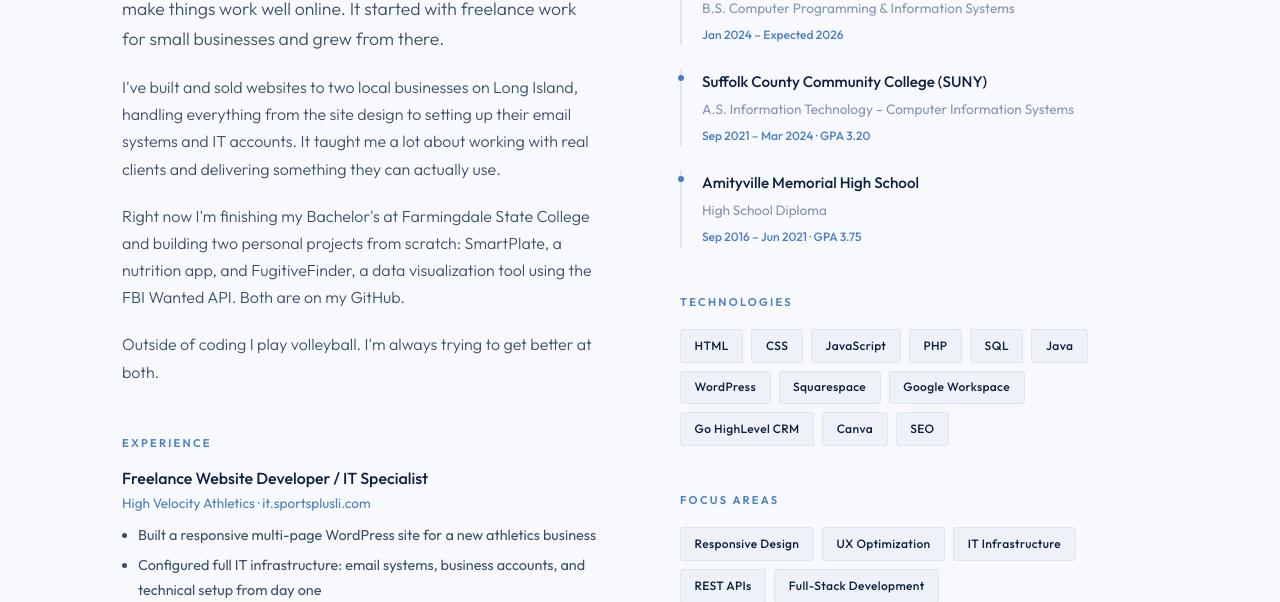
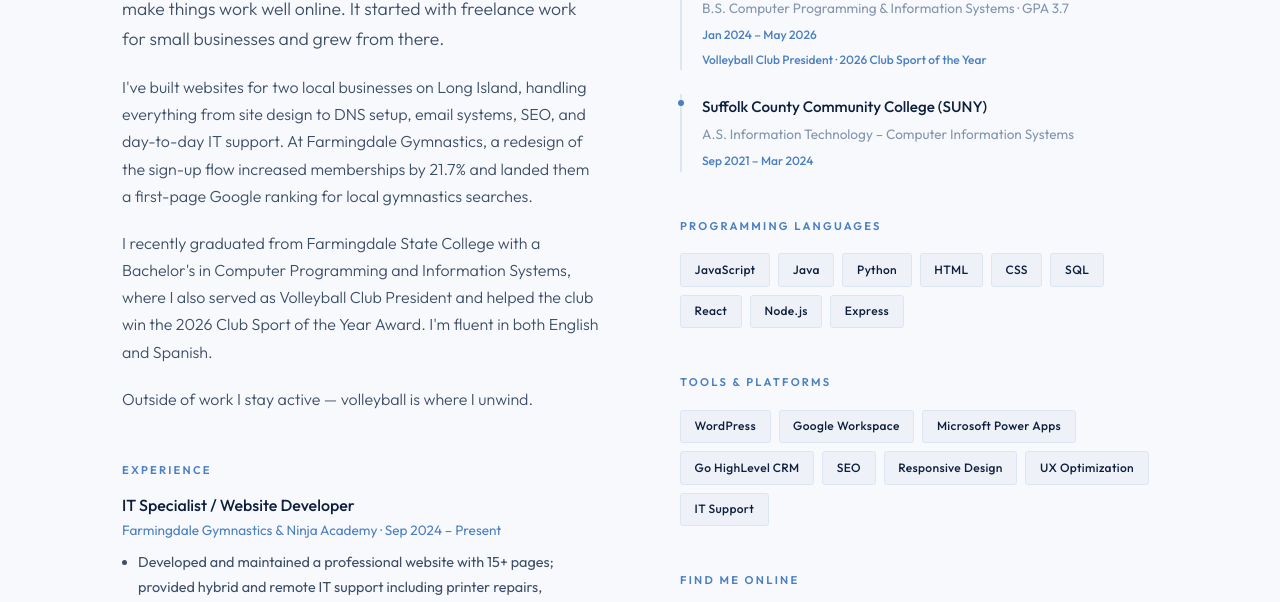
Before and after one commit to drkmz/DerekMendezPortfolio, a website: page pages/about.html in a window 1280 px wide. Shown: the part 690-1292 px from the top of the page. Drawn offline with nearby package versions, Linux system fonts and the light colour scheme.

Commit message:
Update about page with resume and mark graduation across site

```diff
--- a/pages/about.html
+++ b/pages/about.html
@@ -42,7 +42,7 @@
     <h1>Developer.<br /><em>Problem Solver.</em></h1>
     <p class="lead">
       I build websites for real businesses and I love what I do.
-      Based in New York, finishing my Bachelor's and always working on something new.
+      Based in New York, recently graduated, and always working on something new.
     </p>
   </div>
 </div>
@@ -64,17 +64,19 @@
           for small businesses and grew from there.
         </p>
         <p>
-          I've built and sold websites to two local businesses on Long Island, handling everything
-          from the site design to setting up their email systems and IT accounts. It taught me
-          a lot about working with real clients and delivering something they can actually use.
+          I've built websites for two local businesses on Long Island, handling everything from
+          site design to DNS setup, email systems, SEO, and day-to-day IT support. At Farmingdale
+          Gymnastics, a redesign of the sign-up flow increased memberships by 21.7% and landed
+          them a first-page Google ranking for local gymnastics searches.
         </p>
         <p>
-          Right now I'm finishing my Bachelor's at Farmingdale State College and building two
-          personal projects from scratch: SmartPlate, a nutrition app, and FugitiveFinder,
-          a data visualization tool using the FBI Wanted API. Both are on my GitHub.
+          I recently graduated from Farmingdale State College with a Bachelor's in Computer
+          Programming and Information Systems, where I also served as Volleyball Club President
+          and helped the club win the 2026 Club Sport of the Year Award. I'm fluent in both
+          English and Spanish.
         </p>
         <p>
-          Outside of coding I play volleyball. I'm always trying to get better at both.
+          Outside of work I stay active — volleyball is where I unwind.
         </p>
 
         <!--Work experience list-->
@@ -82,20 +84,19 @@
           <span class="section-label">Experience</span>
 
           <div class="exp-entry reveal reveal-delay-1">
-            <div class="role">Freelance Website Developer / IT Specialist</div>
-            <div class="company">High Velocity Athletics · it.sportsplusli.com</div>
+            <div class="role">IT Specialist / Website Developer</div>
+            <div class="company">Farmingdale Gymnastics &amp; Ninja Academy · Sep 2024 – Present</div>
             <ul>
-              <li>Built a responsive multi-page WordPress site for a new athletics business</li>
-              <li>Configured full IT infrastructure: email systems, business accounts, and technical setup from day one</li>
+              <li>Developed and maintained a professional website with 15+ pages; provided hybrid and remote IT support including printer repairs, encrypted password management, and domain rebranding</li>
+              <li>Redesigned site navigation and sign-up flow, increasing memberships 21.7%; optimized meta tags and Google SEO, resulting in a first-page ranking for local gymnastics searches</li>
             </ul>
           </div>
 
           <div class="exp-entry reveal reveal-delay-2">
-            <div class="role">Freelance Website Developer / IT Specialist</div>
-            <div class="company">Farmingdale Gymnastics &amp; Ninja Academy · fgany.com</div>
+            <div class="role">IT Specialist / Website Developer</div>
+            <div class="company">High Velocity Athletics · Feb 2025 – May 2025</div>
             <ul>
-              <li>Developed and maintained a 10+ page WordPress website for the academy</li>
-              <li>Provided hybrid and remote IT support for ongoing technical operations</li>
+              <li>Built a WordPress website from scratch for a new business with no existing digital presence, including DNS setup, domain, email, Square payments, and Google Business Profile</li>
             </ul>
           </div>
 
@@ -103,7 +104,8 @@
             <div class="role">Website Administrator Intern</div>
             <div class="company">We Connect The Dots · Oct 2023 – Dec 2023</div>
             <ul>
-              <li>Created and updated pages for upcoming events on the organization's website</li>
+              <li>Created upcoming UpSkill program event page; updated layout and information across 10+ pages</li>
+              <li>Collaborated with team via Microsoft Teams and presented progress report to CEO via PowerPoint</li>
             </ul>
           </div>
         </div>
@@ -118,51 +120,46 @@
 
           <div class="edu-entry">
             <div class="school">Farmingdale State College (SUNY)</div>
-            <div class="degree">B.S. Computer Programming &amp; Information Systems</div>
-            <div class="year">Jan 2024 – Expected 2026</div>
+            <div class="degree">B.S. Computer Programming &amp; Information Systems · GPA 3.7</div>
+            <div class="year">Jan 2024 – May 2026</div>
+            <div class="year">Volleyball Club President · 2026 Club Sport of the Year</div>
           </div>
 
           <div class="edu-entry">
             <div class="school">Suffolk County Community College (SUNY)</div>
             <div class="degree">A.S. Information Technology – Computer Information Systems</div>
-            <div class="year">Sep 2021 – Mar 2024 · GPA 3.20</div>
-          </div>
-
-          <div class="edu-entry">
-            <div class="school">Amityville Memorial High School</div>
-            <div class="degree">High School Diploma</div>
-            <div class="year">Sep 2016 – Jun 2021 · GPA 3.75</div>
+            <div class="year">Sep 2021 – Mar 2024</div>
           </div>
         </div>
 
-        <!--Tech skills I know-->
+        <!--Programming languages-->
         <div class="sidebar-block reveal reveal-delay-2">
-          <h4>Technologies</h4>
+          <h4>Programming Languages</h4>
           <div class="skills-list">
+            <span class="skill-tag">JavaScript</span>
+            <span class="skill-tag">Java</span>
+            <span class="skill-tag">Python</span>
             <span class="skill-tag">HTML</span>
             <span class="skill-tag">CSS</span>
-            <span class="skill-tag">JavaScript</span>
-            <span class="skill-tag">PHP</span>
             <span class="skill-tag">SQL</span>
-            <span class="skill-tag">Java</span>
-            <span class="skill-tag">WordPress</span>
-            <span class="skill-tag">Squarespace</span>
-            <span class="skill-tag">Google Workspace</span>
-            <span class="skill-tag">Go HighLevel CRM</span>
-            <span class="skill-tag">Canva</span>
-            <span class="skill-tag">SEO</span>
+            <span class="skill-tag">React</span>
+            <span class="skill-tag">Node.js</span>
+            <span class="skill-tag">Express</span>
           </div>
         </div>
 
-        <!--What I focus on-->
+        <!--Tools and platforms-->
         <div class="sidebar-block reveal reveal-delay-3">
-          <h4>Focus Areas</h4>
+          <h4>Tools &amp; Platforms</h4>
           <div class="skills-list">
+            <span class="skill-tag">WordPress</span>
+            <span class="skill-tag">Google Workspace</span>
+            <span class="skill-tag">Microsoft Power Apps</span>
+            <span class="skill-tag">Go HighLevel CRM</span>
+            <span class="skill-tag">SEO</span>
             <span class="skill-tag">Responsive Design</span>
             <span class="skill-tag">UX Optimization</span>
-            <span class="skill-tag">IT Infrastructure</span>
-            <span class="skill-tag">REST APIs</span>
-            <span class="skill-tag">Full-Stack Development</span>
+            <span class="skill-tag">IT Support</span>
           </div>
         </div>
 
```
Also changed, not shown: index.html (+1 -1 lines).
